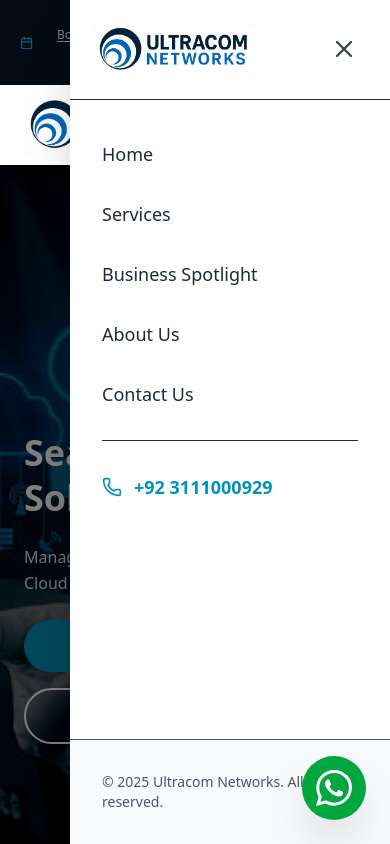
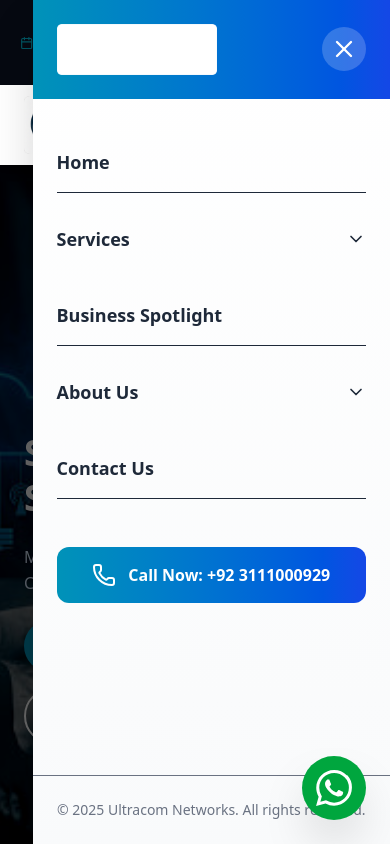
Before and after one commit to rafiajuw/ultracomnetworks, a Next.js app: page / in a window 390 px wide. Both pictures are taken after a click on the button 352 px from the left and 125 px from the top of the page. Shown: the top 844 px of the page. Built offline with nearby package versions, Linux system fonts and the light colour scheme.

Commit message:
Initial commit

```diff
--- a/src/app/Components/Navbar.tsx
+++ b/src/app/Components/Navbar.tsx
@@ -10,6 +10,7 @@ export default function Navbar() {
   const [activeDropdown, setActiveDropdown] = useState<null | "services" | "about">(null);
   const [showForm, setShowForm] = useState(false);
   const [mobileOpen, setMobileOpen] = useState(false);
+  const [openAccordion, setOpenAccordion] = useState<null | "services" | "about">(null);
 
   // Services Dropdown Data
   const servicesColumns = [
@@ -229,49 +230,46 @@ export default function Navbar() {
             <Search className="w-5 h-5 text-gray-600 hover:text-cyan-600 cursor-pointer transition ml-4" />
           </div>
 
-          {/* Mobile Hamburger Button */}
+          {/* Enhanced Mobile Hamburger Button */}
           <button
             onClick={() => setMobileOpen(!mobileOpen)}
-            className="lg:hidden relative z-50"
+            className="lg:hidden relative z-50 p-2"
             aria-label="Toggle menu"
           >
             <motion.div
-              className="relative w-7 h-7"
+              className="relative w-8 h-8 flex flex-col justify-center items-center gap-1.5"
               animate={mobileOpen ? "open" : "closed"}
             >
-              {/* Top line → rotates to +45° */}
               <motion.span
-                className="absolute h-0.5 w-7 bg-gray-800 rounded"
-                style={{ top: "12px", left: "0px" }}
+                className="w-8 h-1 bg-gradient-to-r from-cyan-600 to-blue-600 rounded-full origin-center"
                 variants={{
                   closed: { rotate: 0, translateY: 0 },
-                  open: { rotate: 45, translateY: 0 },
+                  open: { rotate: 45, translateY: 8 },
                 }}
+                transition={{ duration: 0.3 }}
               />
-              {/* Middle line → fades out */}
               <motion.span
-                className="absolute h-0.5 w-7 bg-gray-800 rounded"
-                style={{ top: "20px", left: "0px" }}
+                className="w-8 h-1 bg-gradient-to-r from-cyan-600 to-blue-600 rounded-full"
                 variants={{
                   closed: { opacity: 1 },
                   open: { opacity: 0 },
                 }}
+                transition={{ duration: 0.2 }}
               />
-              {/* Bottom line → rotates to -45° and moves up */}
               <motion.span
-                className="absolute h-0.5 w-7 bg-gray-800 rounded"
-                style={{ top: "28px", left: "0px" }}
+                className="w-8 h-1 bg-gradient-to-r from-cyan-600 to-blue-600 rounded-full origin-center"
                 variants={{
                   closed: { rotate: 0, translateY: 0 },
-                  open: { rotate: -45, translateY: "-8px" }, // ← Fixed: wrapped in quotes
+                  open: { rotate: -45, translateY: -8 },
                 }}
+                transition={{ duration: 0.3 }}
               />
             </motion.div>
           </button>
         </nav>
       </header>
 
-      {/* Professional Mobile Menu (Slide from Right with Overlay) */}
+      {/* Enhanced Mobile Sidebar with Accordions */}
       <AnimatePresence>
         {mobileOpen && (
           <>
@@ -281,7 +279,7 @@ export default function Navbar() {
               animate={{ opacity: 1 }}
               exit={{ opacity: 0 }}
               onClick={() => setMobileOpen(false)}
-              className="fixed inset-0 bg-black/50 z-40 lg:hidden"
+              className="fixed inset-0 bg-black/60 z-40 lg:hidden"
             />
 
             {/* Sidebar Drawer */}
@@ -289,52 +287,138 @@ export default function Navbar() {
               initial={{ x: "100%" }}
               animate={{ x: 0 }}
               exit={{ x: "100%" }}
-              transition={{ type: "spring", damping: 30, stiffness: 300 }}
-              className="fixed right-0 top-0 h-full w-80 bg-white shadow-2xl z-50 overflow-y-auto lg:hidden"
+              transition={{ type: "spring", damping: 25, stiffness: 300 }}
+              className="fixed right-0 top-0 h-full w-11/12 max-w-md bg-white shadow-2xl z-50 overflow-y-auto lg:hidden"
             >
-              <div className="flex flex-col h-full">
+              <div className="flex flex-col h-full bg-gradient-to-b from-white to-gray-50">
                 {/* Header */}
-                <div className="flex items-center justify-between p-6 border-b">
-                  <Image src="/logo.png" alt="Ultracom Networks" width={160} height={50} className="object-contain" />
-                  <button onClick={() => setMobileOpen(false)} className="p-2">
-                    <X className="w-7 h-7 text-gray-700" />
+                <div className="flex items-center justify-between p-6 border-b bg-gradient-to-r from-cyan-600 to-blue-700 text-white">
+                  <Image src="/logo.png" alt="Ultracom Networks" width={160} height={50} className="object-contain brightness-0 invert" />
+                  <button onClick={() => setMobileOpen(false)} className="p-2 rounded-full bg-white/20 hover:bg-white/30 transition">
+                    <X className="w-7 h-7" />
                   </button>
                 </div>
 
-                {/* Navigation Links */}
-                <nav className="flex-1 px-8 py-10 space-y-8 text-lg font-medium text-gray-800">
-                  <Link href="/" onClick={() => setMobileOpen(false)} className="block hover:text-cyan-600 transition">
+                {/* Navigation with Accordions */}
+                <nav className="flex-1 px-6 py-8 space-y-4">
+                  <Link href="/" onClick={() => setMobileOpen(false)} className="block py-4 text-lg font-semibold text-gray-800 hover:text-cyan-600 transition border-b">
                     Home
                   </Link>
-                  <Link href="/services" onClick={() => setMobileOpen(false)} className="block hover:text-cyan-600 transition">
-                    Services
-                  </Link>
-                  <Link href="/blog" onClick={() => setMobileOpen(false)} className="block hover:text-cyan-600 transition">
+
+                  {/* Services Accordion */}
+                  <div>
+                    <button
+                      onClick={() => setOpenAccordion(openAccordion === "services" ? null : "services")}
+                      className="w-full flex items-center justify-between py-4 text-lg font-semibold text-gray-800 hover:text-cyan-600 transition"
+                    >
+                      Services
+                      <motion.div animate={{ rotate: openAccordion === "services" ? 180 : 0 }}>
+                        <ChevronDown className="w-5 h-5" />
+                      </motion.div>
+                    </button>
+                    <AnimatePresence>
+                      {openAccordion === "services" && (
+                        <motion.div
+                          initial={{ height: 0, opacity: 0 }}
+                          animate={{ height: "auto", opacity: 1 }}
+                          exit={{ height: 0, opacity: 0 }}
+                          transition={{ duration: 0.3 }}
+                          className="overflow-hidden"
+                        >
+                          <div className="pb-6 space-y-6">
+                            {servicesColumns.map((col) => (
+                              <div key={col.title}>
+                                <h4 className="font-bold text-cyan-600 mb-3">{col.title}</h4>
+                                <ul className="space-y-3">
+                                  {col.items.map((item) => (
+                                    <li key={item.name}>
+                                      <Link
+                                        href={item.href}
+                                        onClick={() => setMobileOpen(false)}
+                                        className="block text-gray-600 hover:text-cyan-600 transition"
+                                      >
+                                        {item.name}
+                                      </Link>
+                                    </li>
+                                  ))}
+                                </ul>
+                              </div>
+                            ))}
+                          </div>
+                        </motion.div>
+                      )}
+                    </AnimatePresence>
+                  </div>
+
+                  <Link href="/blog" onClick={() => setMobileOpen(false)} className="block py-4 text-lg font-semibold text-gray-800 hover:text-cyan-600 transition border-b">
                     Business Spotlight
                   </Link>
-                  <Link href="/aboutus" onClick={() => setMobileOpen(false)} className="block hover:text-cyan-600 transition">
-                    About Us
-                  </Link>
-                  <Link href="/contactus" onClick={() => setMobileOpen(false)} className="block hover:text-cyan-600 transition">
+
+                  {/* About Us Accordion */}
+                  <div>
+                    <button
+                      onClick={() => setOpenAccordion(openAccordion === "about" ? null : "about")}
+                      className="w-full flex items-center justify-between py-4 text-lg font-semibold text-gray-800 hover:text-cyan-600 transition"
+                    >
+                      About Us
+                      <motion.div animate={{ rotate: openAccordion === "about" ? 180 : 0 }}>
+                        <ChevronDown className="w-5 h-5" />
+                      </motion.div>
+                    </button>
+                    <AnimatePresence>
+                      {openAccordion === "about" && (
+                        <motion.div
+                          initial={{ height: 0, opacity: 0 }}
+                          animate={{ height: "auto", opacity: 1 }}
+                          exit={{ height: 0, opacity: 0 }}
+                          transition={{ duration: 0.3 }}
+                          className="overflow-hidden"
+                        >
+                          <div className="pb-6 space-y-6">
+                            {aboutColumns.map((col) => (
+                              <div key={col.title}>
+                                <h4 className="font-bold text-cyan-600 mb-3">{col.title}</h4>
+                                <ul className="space-y-3">
+                                  {col.items.map((item) => (
+                                    <li key={item.name}>
+                                      <Link
+                                        href={item.href}
+                                        onClick={() => setMobileOpen(false)}
+                                        className="block text-gray-600 hover:text-cyan-600 transition"
+                                      >
+                                        {item.name}
+                                      </Link>
+                                    </li>
+                                  ))}
+                                </ul>
+                              </div>
+                            ))}
+                          </div>
+                        </motion.div>
+                      )}
+                    </AnimatePresence>
+                  </div>
+
+                  <Link href="/contactus" onClick={() => setMobileOpen(false)} className="block py-4 text-lg font-semibold text-gray-800 hover:text-cyan-600 transition border-b">
                     Contact Us
                   </Link>
 
-                  {/* Call to Action in Mobile Menu */}
-                  <div className="pt-8 border-t">
+                  {/* CTA */}
+                  <div className="pt-8">
                     <a
                       href="tel:+923111000929"
-                      className="flex items-center gap-3 text-cyan-600 font-bold"
+                      className="flex items-center justify-center gap-3 bg-gradient-to-r from-cyan-600 to-blue-700 text-white font-bold py-4 rounded-xl hover:shadow-xl transition"
                       onClick={() => setMobileOpen(false)}
                     >
-                      <Phone className="w-5 h-5" />
-                      +92 3111000929
+                      <Phone className="w-6 h-6" />
+                      Call Now: +92 3111000929
                     </a>
                   </div>
                 </nav>
 
-                {/* Footer (optional) */}
-                <div className="p-8 border-t bg-gray-50 text-sm text-gray-600">
-                  <p>© 2025 Ultracom Networks. All rights reserved.</p>
+                {/* Footer */}
+                <div className="p-6 border-t text-center text-sm text-gray-500">
+                  © 2025 Ultracom Networks. All rights reserved.
                 </div>
               </div>
             </motion.div>
```
